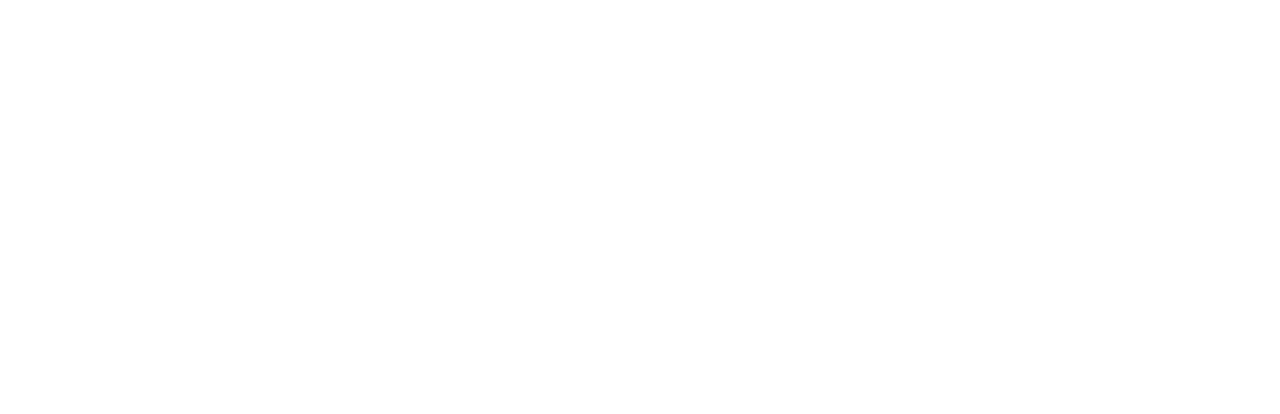
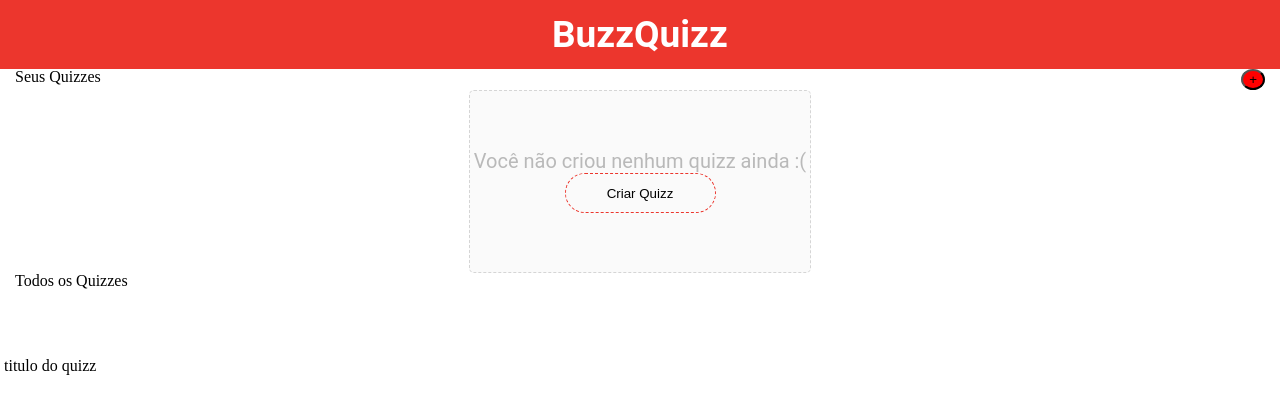
Before and after one commit to allefgoncalves/projetao1, a plain HTML site: page index.html in a window 1280 px wide. Drawn offline with nearby package versions, Linux system fonts and the light colour scheme.

Commit message:
layout inicial

```diff
--- a/index.html
+++ b/index.html
@@ -3,9 +3,45 @@
 <head>
     <meta charset="UTF-8">
     <meta name="viewport" content="width=, initial-scale=1.0">
-    <title>Document</title>
+    <title>projeto6-buzzquizz</title>
+    <link href="./reset.css" rel="stylesheet">
+    <link href="./styles.css" rel="stylesheet">
 </head>
 <body>
-    <p1></p1>
+    <header class="header">
+        <h2>BuzzQuizz</h2>
+    </header>
+
+    <main class="start">
+        <div class="yourQuizzes">
+            <div>
+            <p>Seus Quizzes</p>
+            <button onclick="createQuizz()">+</button>
+            </div>
+            <ul></ul>
+        </div>
+
+        <div class="clearYourQuizzes">
+            <p2>Você não criou nenhum quizz ainda :(</p2>
+            <button onclick="createQuizz()">Criar Quizz</button>
+        </div>
+
+        <p>Todos os Quizzes</p>
+        <ul></ul>
+    </main>
+
+    <main class="quizz">
+        <div class="titleQuizz">
+            <img>
+            <p3>titulo do quizz</p3>
+        </div>
+        <ul class="questions">
+
+        </ul>
+    </main>
+
+    <script src="https://unpkg.com/ionicons@5.1.2/dist/ionicons.js"></script>
+    <script src="https://cdn.jsdelivr.net/npm/axios/dist/axios.min.js"></script>
+    <script src="index.js"></script>
 </body>
 </html>
--- /dev/null
+++ b/reset.css
@@ -0,0 +1,48 @@
+/* http://meyerweb.com/eric/tools/css/reset/
+   v2.0 | 20110126
+   License: none (public domain)
+*/
+
+html, body, div, span, applet, object, iframe,
+h1, h2, h3, h4, h5, h6, p, blockquote, pre,
+a, abbr, acronym, address, big, cite, code,
+del, dfn, em, img, ins, kbd, q, s, samp,
+small, strike, strong, sub, sup, tt, var,
+b, u, i, center,
+dl, dt, dd, ol, ul, li,
+fieldset, form, label, legend,
+table, caption, tbody, tfoot, thead, tr, th, td,
+article, aside, canvas, details, embed,
+figure, figcaption, footer, header, hgroup,
+menu, nav, output, ruby, section, summary,
+time, mark, audio, video {
+	margin: 0;
+	padding: 0;
+	border: 0;
+	font-size: 100%;
+	font: inherit;
+	vertical-align: baseline;
+}
+/* HTML5 display-role reset for older browsers */
+article, aside, details, figcaption, figure,
+footer, header, hgroup, menu, nav, section {
+	display: block;
+}
+body {
+	line-height: 1;
+}
+ol, ul {
+	list-style: none;
+}
+blockquote, q {
+	quotes: none;
+}
+blockquote:before, blockquote:after,
+q:before, q:after {
+	content: '';
+	content: none;
+}
+table {
+	border-collapse: collapse;
+	border-spacing: 0;
+}
--- /dev/null
+++ b/styles.css
@@ -0,0 +1,99 @@
+.header{
+    display:flex;
+    position:fixed;
+    top: 0px;
+    width: 100%;
+    height: 69px;
+    background-color: #EC362D;
+    align-items: center;
+    justify-content: center;
+}
+
+h2{
+    height: 43px;
+    width: 176px;
+    border-radius: nullpx;
+
+    font-family: Roboto;
+    font-size: 37px;
+    font-weight: 700;
+    line-height: 43px;
+    letter-spacing: 0em;
+    text-align: left;
+    color: #FFFFFF;
+}
+
+main{
+    margin-top: 69px;
+    width: 100%;
+}
+
+.start{
+
+}
+
+.yourQuizzes div{
+    display: flex;
+    justify-content: space-between;
+    padding: 0px 15px;
+}
+
+.yourQuizzes button{
+    border-radius: 50%;
+    background-color: red;
+}
+
+.clearYourQuizzes{
+    display: flex;
+    justify-content: center;
+    flex-direction: column;
+    margin: 0px auto;
+
+    height: 181px;
+    width: 340px;
+
+    border: 1px solid #D4D4D4;
+    background: #FAFAFA;
+    border: 1px dashed #D5D5D5;
+    border-radius: 5px;
+}
+
+p2{
+    display: flex;
+    justify-content: center;
+    font-family: Roboto;
+    font-size: 20px;
+    font-weight: 400;
+    line-height: 23px;
+    letter-spacing: 0em;
+    text-align: center;
+    color:#B9B9B9;
+
+}
+
+.clearYourQuizzes button{
+    height: 40px;
+    width: 151px;
+    border-radius: 50px;
+    margin: 0px auto;
+
+    background: #FAFAFA;
+    border: 1px dashed #EC362D;
+    border-radius: 50px;
+}
+
+.start > p{
+    margin-left: 15px;
+}
+
+.quizz{
+
+}
+
+.titleQuizz{
+
+}
+
+.questions{
+
+}
```
Also changed, not shown: index.js (added).
